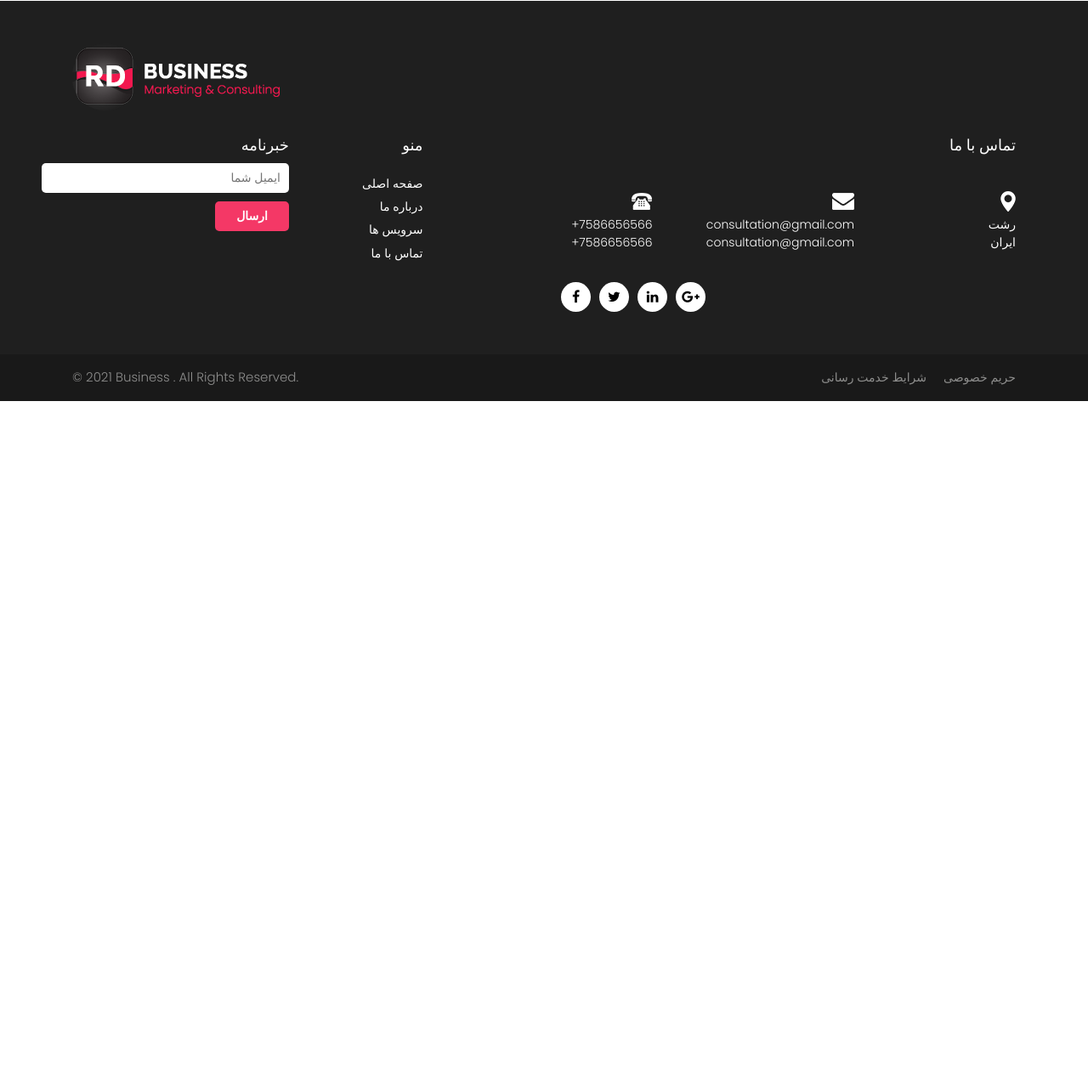
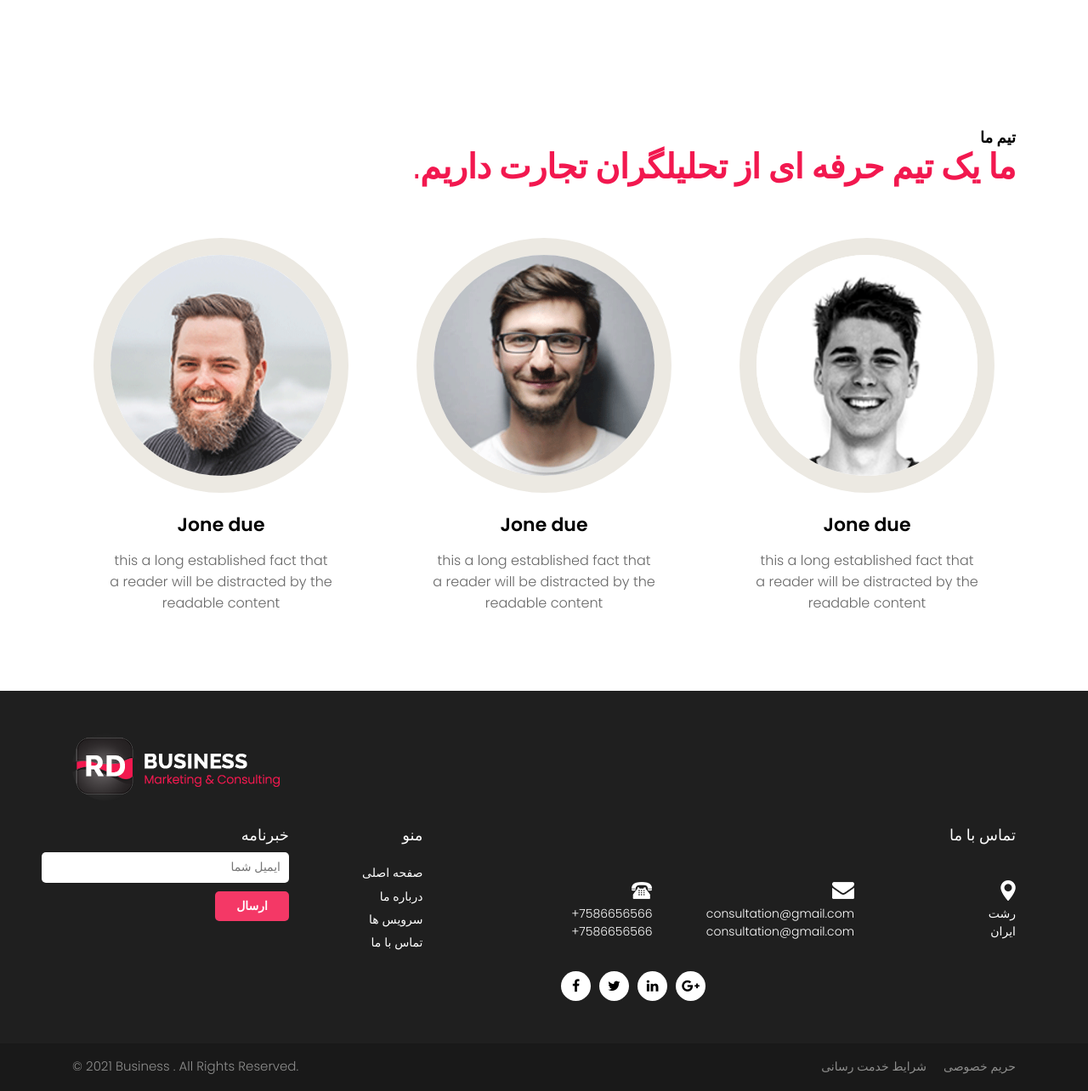
Before and after one commit to SaeidJavadi/Django-Business-Website, a Django app: page /about/ in a window 1280 px wide. Shown: the part 1481-2765 px from the top of the page at 85% size. Before the commit the page ends 1953 px from the top, so only its background shows below. Run offline with Django 3.2, Linux system fonts and the light colour scheme; some libraries are stand-ins or nearby versions.

Commit message:
add about and service model

```diff
--- a/base/templates/base/about.html
+++ b/base/templates/base/about.html
@@ -6,5 +6,67 @@
 
 {% block body %}
 
-    {% include 'base/about_section.html' %}
+    {% load static %}
+
+    <!-- Start Banner -->
+    <div class="section inner_page_header">
+        <div class="container">
+            <div class="row">
+                <div class="col-lg-12" style="text-align: right">
+                    <div class="full">
+                        <h3>درباره ما</h3>
+                    </div>
+                </div>
+            </div>
+        </div>
+    </div>
+    <!-- end Banner -->
+
+    <!-- section -->
+    <div class="section layout_padding">
+        <div class="container">
+            <div class="row">
+                <div class="col-md-12" style="float: right">
+                    <div class="full">
+                        <div class="heading_main" style="text-align: right; direction: rtl">
+                            <div class="right">
+
+                                <h2><span class="theme_color">ما می توانیم</span> به رشد کسب و کار شما کمک کنیم </h2>
+                                <p class="large">کسب و کار خود را در 4 مرحله آسان دریافت کنید</p>
+                            </div>
+                        </div>
+                    </div>
+                </div>
+            </div>
+        </div>
+    </div>
+    <!-- end section -->
+
+    <!-- section -->
+    <div class="section dark_bg">
+        <div class="container-fluid">
+            <div class="row">
+                <div class="col-lg-6 col-md-12 white_fonts layout_padding padding_left_right"
+                     style="direction: rtl;text-align: right">
+                    <h3 class="small_heading">همه چیز<br>شما به یک راه حل نیاز دارید</h3>
+                    <p>این یک واقعیت ثابت شده طولانی است که خواننده هنگام مشاهده صفحه آن ، از محتوای قابل خواندن صفحه
+                        منحرف می شود. نکته ای که در استفاده از Lorem Ipsum وجود دارد این است که توزیع حروف کم و بیش عادی
+                        دارد ، در مقابل استفاده از 'محتوا در اینجا ، محتوای اینجا' ، و آن را شبیه به انگلیسی خواندنی
+                        نشان می دهد. اکنون بسیاری از بسته های انتشار دسک تاپ و ویرایشگران صفحات وب از Lorem Ipsum به
+                        عنوان مدل پیش فرض خود استفاده می کنند.</p>
+                </div>
+
+                <div class="col-lg-6 col-md-12 text_align_center padding_0">
+                    <div class="full">
+                        <img class="img-responsive" src="{% static 'root/img/img-2png.png' %}" alt="#"/>
+                    </div>
+                </div>
+
+
+            </div>
+        </div>
+    </div>
+    <!-- end section -->
+    {% include 'base/about_team.html' %}
+    {% include 'base/about_colleague.html' %}
 {% endblock body %}
--- /dev/null
+++ b/base/templates/base/about_colleague.html
@@ -0,0 +1,187 @@
+{% load static %}
+<!-- section -->
+<div class="section layout_padding">
+    <div class="container">
+        <div class="row">
+            <div class="col-md-12">
+                <div class="full">
+                    <div class="heading_main" style="direction: rtl;text-align: right">
+                        <div class="right">
+                            <p class="small_tag">تیم ما</p>
+                            <h2><span class="theme_color">ما یک تیم حرفه ای از تحلیلگران تجارت داریم.</span></h2>
+                        </div>
+                    </div>
+                </div>
+            </div>
+        </div>
+        <div class="row margin-top_30">
+            <div class="col-lg-12 margin-top_30">
+                <div id="team_slider" class="carousel slide" data-ride="carousel">
+
+                    <!-- The slideshow -->
+                    <div class="carousel-inner">
+                        <div class="carousel-item active">
+                            <div class="row">
+
+                                <div class="col-lg-4 col-md-4 col-sm-12">
+                                    <div class="full">
+                                        <div class="full team_member_img text_align_center">
+                                            <img src="{% static 'root/img/img-7.png' %}" alt="#"/>
+                                            <div class="social_icon_team">
+                                                <ul class="social_icon">
+                                                    <li><a href="#"><i class="fa fa-facebook-f"></i></a></li>
+                                                    <li><a href="#"><i class="fa fa-twitter"></i></a></li>
+                                                    <li><a href="#"><i class="fa fa-linkedin"></i></a></li>
+                                                    <li><a href="#"><i class="fa fa-google-plus"></i></a></li>
+                                                </ul>
+                                            </div>
+                                        </div>
+                                        <div class="full text_align_center">
+                                            <h3>Jone due</h3>
+                                        </div>
+                                        <div class="full text_align_center">
+                                            <p>this a long established fact that a reader will be distracted by the
+                                                readable content </p>
+                                        </div>
+                                    </div>
+                                </div>
+
+                                <div class="col-lg-4 col-md-4 col-sm-12">
+                                    <div class="full">
+                                        <div class="full team_member_img text_align_center">
+                                            <img src="{% static 'root/img/img-8.png' %}" alt="#"/>
+                                            <div class="social_icon_team">
+                                                <ul class="social_icon">
+                                                    <li><a href="#"><i class="fa fa-facebook-f"></i></a></li>
+                                                    <li><a href="#"><i class="fa fa-twitter"></i></a></li>
+                                                    <li><a href="#"><i class="fa fa-linkedin"></i></a></li>
+                                                    <li><a href="#"><i class="fa fa-google-plus"></i></a></li>
+                                                </ul>
+                                            </div>
+                                        </div>
+                                        <div class="full text_align_center">
+                                            <h3>Jone due</h3>
+                                        </div>
+                                        <div class="full text_align_center">
+                                            <p>this a long established fact that a reader will be distracted by the
+                                                readable content </p>
+                                        </div>
+                                    </div>
+                                </div>
+
+                                <div class="col-lg-4 col-md-4 col-sm-12">
+                                    <div class="full">
+                                        <div class="full team_member_img text_align_center">
+                                            <img src="{% static 'root/img/img-9.png' %}" alt="#"/>
+                                            <div class="social_icon_team">
+                                                <ul class="social_icon">
+                                                    <li><a href="#"><i class="fa fa-facebook-f"></i></a></li>
+                                                    <li><a href="#"><i class="fa fa-twitter"></i></a></li>
+                                                    <li><a href="#"><i class="fa fa-linkedin"></i></a></li>
+                                                    <li><a href="#"><i class="fa fa-google-plus"></i></a></li>
+                                                </ul>
+                                            </div>
+                                        </div>
+                                        <div class="full text_align_center">
+                                            <h3>Jone due</h3>
+                                        </div>
+                                        <div class="full text_align_center">
+                                            <p>this a long established fact that a reader will be distracted by the
+                                                readable content </p>
+                                        </div>
+                                    </div>
+                                </div>
+
+                            </div>
+                        </div>
+                        <div class="carousel-item">
+                            <div class="row">
+
+                                <div class="col-lg-4 col-md-4 col-sm-12">
+                                    <div class="full">
+                                        <div class="full team_member_img text_align_center">
+                                            <img src="img/img-7.png" alt="#"/>
+                                            <div class="social_icon_team">
+                                                <ul class="social_icon">
+                                                    <li><a href="#"><i class="fa fa-facebook-f"></i></a></li>
+                                                    <li><a href="#"><i class="fa fa-twitter"></i></a></li>
+                                                    <li><a href="#"><i class="fa fa-linkedin"></i></a></li>
+                                                    <li><a href="#"><i class="fa fa-google-plus"></i></a></li>
+                                                </ul>
+                                            </div>
+                                        </div>
+                                        <div class="full text_align_center">
+                                            <h3>Jone due</h3>
+                                        </div>
+                                        <div class="full text_align_center">
+                                            <p>this a long established fact that a reader will be distracted by the
+                                                readable content </p>
+                                        </div>
+                                    </div>
+                                </div>
+
+                                <div class="col-lg-4 col-md-4 col-sm-12">
+                                    <div class="full">
+                                        <div class="full team_member_img text_align_center">
+                                            <img src="img/img-8.png" alt="#"/>
+                                            <div class="social_icon_team">
+                                                <ul class="social_icon">
+                                                    <li><a href="#"><i class="fa fa-facebook-f"></i></a></li>
+                                                    <li><a href="#"><i class="fa fa-twitter"></i></a></li>
+                                                    <li><a href="#"><i class="fa fa-linkedin"></i></a></li>
+                                                    <li><a href="#"><i class="fa fa-google-plus"></i></a></li>
+                                                </ul>
+                                            </div>
+                                        </div>
+                                        <div class="full text_align_center">
+                                            <h3>Jone due</h3>
+                                        </div>
+                                        <div class="full text_align_center">
+                                            <p>this a long established fact that a reader will be distracted by the
+                                                readable content </p>
+                                        </div>
+                                    </div>
+                                </div>
+
+                                <div class="col-lg-4 col-md-4 col-sm-12">
+                                    <div class="full">
+                                        <div class="full team_member_img text_align_center">
+                                            <img src="img/img-9.png" alt="#"/>
+                                            <div class="social_icon_team">
+                                                <ul class="social_icon">
+                                                    <li><a href="#"><i class="fa fa-facebook-f"></i></a></li>
+                                                    <li><a href="#"><i class="fa fa-twitter"></i></a></li>
+                                                    <li><a href="#"><i class="fa fa-linkedin"></i></a></li>
+                                                    <li><a href="#"><i class="fa fa-google-plus"></i></a></li>
+                                                </ul>
+                                            </div>
+                                        </div>
+                                        <div class="full text_align_center">
+                                            <h3>Jone due</h3>
+                                        </div>
+                                        <div class="full text_align_center">
+                                            <p>this a long established fact that a reader will be distracted by the
+                                                readable content </p>
+                                        </div>
+                                    </div>
+                                </div>
+
+                            </div>
+                        </div>
+                    </div>
+
+                    <div class="bullets">
+                        <!-- Indicators -->
+                        <ul class="carousel-indicators">
+                            <li data-target="#team_slider" data-slide-to="0" class="active"></li>
+                            <li data-target="#team_slider" data-slide-to="1"></li>
+                        </ul>
+                    </div>
+
+                </div>
+            </div>
+
+        </div>
+    </div>
+</div>
+<!-- end section -->
--- /dev/null
+++ b/base/templates/base/about_team.html
@@ -0,0 +1,103 @@
+{% load static %}
+
+<!-- section -->
+<div class="section layout_padding">
+    <div class="container">
+        <div class="row">
+            <div class="col-md-12">
+                <div class="full">
+                    <div class="heading_main" style="direction: rtl;text-align: right">
+                        <div class="right">
+                            <h2><span class="theme_color">یک طراحی</span> حرفه ای را انتخاب کنید</h2>
+                            <p class="large">وب سایت ها</p>
+                        </div>
+                    </div>
+                </div>
+            </div>
+        </div>
+        <div class="row margin-top_30">
+            <div class="col-lg-12 margin-top_30">
+                <div id="demo" class="carousel slide" data-ride="carousel">
+
+                    <!-- The slideshow -->
+                    <div class="carousel-inner">
+                        <div class="carousel-item active">
+                            <div class="row">
+                                <div class="col-lg-3 col-md-6 col-sm-12">
+                                    <img class="img-responsive" src="{% static 'root/img/img1.png' %}" alt="#"/>
+                                </div>
+                                <div class="col-lg-3 col-md-6 col-sm-12">
+                                    <img class="img-responsive" src="{% static 'root/img/img2.png' %}" alt="#"/>
+                                </div>
+                                <div class="col-lg-3 col-md-6 col-sm-12">
+                                    <img class="img-responsive" src="{% static 'root/img/img3.png' %}" alt="#"/>
+                                </div>
+                                <div class="col-lg-3 col-md-6 col-sm-12">
+                                    <img class="img-responsive" src="{% static 'root/img/img4.png' %}" alt="#"/>
+                                </div>
+                            </div>
+                        </div>
+                        <div class="carousel-item">
+                            <div class="row">
+                                <div class="col-lg-3 col-md-6 col-sm-12">
+                                    <img class="img-responsive" src="{% static 'root/img/img1.png' %}" alt="#"/>
+                                </div>
+                                <div class="col-lg-3 col-md-6 col-sm-12">
+                                    <img class="img-responsive" src="{% static 'root/img/img2.png' %}" alt="#"/>
+                                </div>
+                                <div class="col-lg-3 col-md-6 col-sm-12">
+                                    <img class="img-responsive" src="{% static 'root/img/img3.png' %}" alt="#"/>
+                                </div>
+                                <div class="col-lg-3 col-md-6 col-sm-12">
+                                    <img class="img-responsive" src="{% static 'root/img/img4.png' %}" alt="#"/>
+                                </div>
+                            </div>
+                            <div class="carousel-item">
+                                <div class="row">
+                                    <div class="col-lg-3 col-md-6 col-sm-12">
+                                        <img class="img-responsive" src="{% static 'root/img/img1.png' %}" alt="#"/>
+                                    </div>
+                                    <div class="col-lg-3 col-md-6 col-sm-12">
+                                        <img class="img-responsive" src="{% static 'root/img/img1.png' %}" alt="#"/>
+                                    </div>
+                                    <div class="col-lg-3 col-md-6 col-sm-12">
+                                        <img class="img-responsive" src="{% static 'root/img/img1.png' %}" alt="#"/>
+                                    </div>
+                                    <div class="col-lg-3 col-md-6 col-sm-12">
+                                        <img class="img-responsive" src="{% static 'root/img/img1.png' %}" alt="#"/>
+                                    </div>
+                                </div>
+                            </div>
+                        </div>
+
+                        <!-- Left and right controls -->
+                        <a class="carousel-control-prev" href="#demo" data-slide="prev">
+                            <span class="carousel-control-prev-icon"></span>
+                        </a>
+                        <a class="carousel-control-next" href="#demo" data-slide="next">
+                            <span class="carousel-control-next-icon"></span>
+                        </a>
+
+                    </div>
+                </div>
+
+                <div class="col-lg-12" style="text-align: right">
+                    <p>این یک واقعیت ثابت شده طولانی است که خواننده هنگام مشاهده صفحه آن ، از محتوای قابل خواندن صفحه
+                        منحرف می شود. نکته ای که در استفاده از Lorem Ipsum وجود دارد این است که توزیع حروف کم و بیش عادی
+                        دارد ، در مقابل استفاده از 'محتوا در اینجا ، محتوای اینجا' ، و آن را شبیه به انگلیسی خواندنی
+                        نشان می دهد. اکنون بسیاری از بسته های انتشار دسک تاپ و ویرایشگران صفحات وب از Lorem Ipsum به
+                        عنوان متن مدل پیش فرض خود استفاده می کنند و جستجوی 'lorem ipsum' بسیاری از وب سایت ها را که هنوز
+                        در آنها هستند کشف خواهد کرد.</p>
+                </div>
+
+                {#            <div class="col-lg-12">#}
+                {#                <div class="full center">#}
+                {#                    <a href="about.html" class="hvr-radial-out button-theme" style="text-align: center;direction: rtl">مشاهده بیشتر ></a>#}
+                {#                </div>#}
+                {#            </div>#}
+
+            </div>
+        </div>
+    </div>
+</div>
+<!-- end section -->
```
Also changed, not shown: base/models.py (+39 -9 lines), base/templates/base/about_section.html (deleted, +0 -162 lines).
